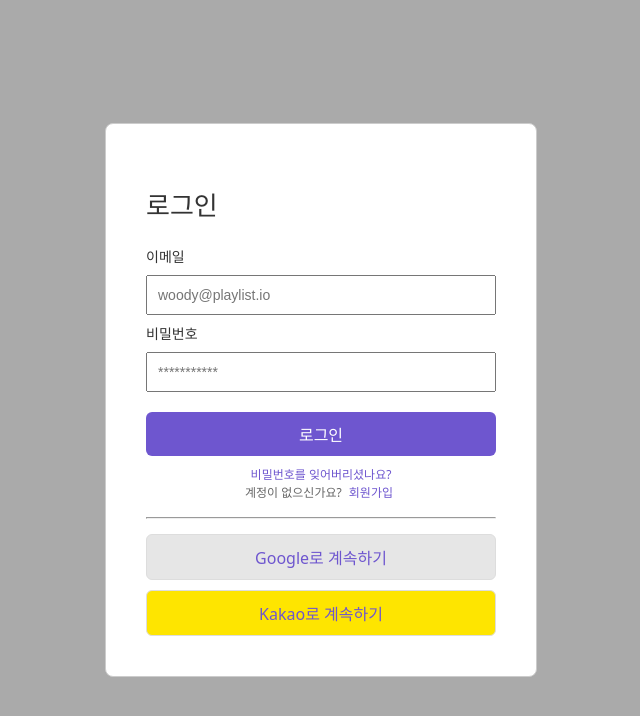
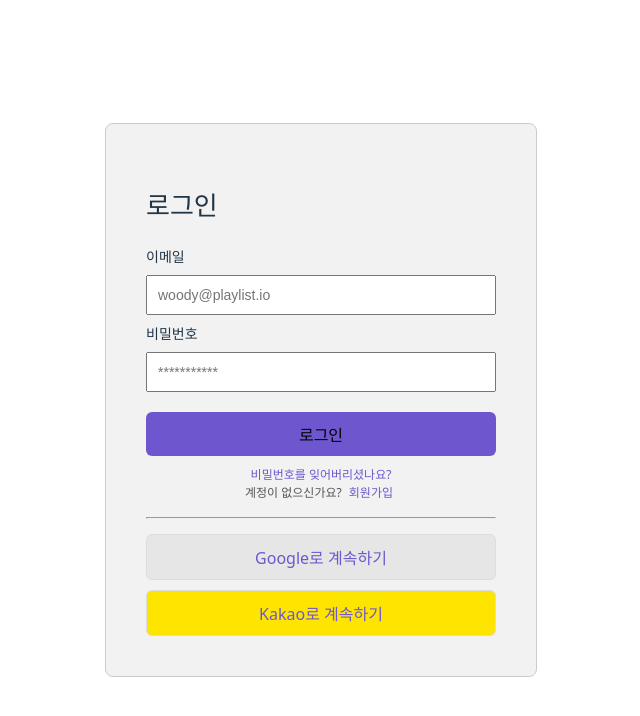
Before and after one commit to codeit-part4/moduPlayList-front, a React (Vite) app: page / in a window 1280 px wide. Shown: the top 716 px of the page, without its empty margins (319-959 px from the left). Built offline with nearby package versions, Linux system fonts and the light colour scheme.

Commit message:
fix: 사용자 테마별 색상 추가

```diff
--- a/src/components/TextLink.tsx
+++ b/src/components/TextLink.tsx
@@ -4,7 +4,7 @@ export const TextLink = styled.div`
     text-align: center;
     margin-top: 10px;
     font-size: 12px;
-    color: #666;
+    color: var(--text-color-help);
 
     a {
     margin: 0 4px;
--- a/src/components/auth/LoginForm.tsx
+++ b/src/components/auth/LoginForm.tsx
@@ -13,7 +13,6 @@ const LoginContainer = styled.div`
     align-items: center;
     min-height: 100vh;
     width: 100vw; /* 가로 전체 차지 */
-    background-color: #AAAAAA;
     overflow-x: hidden; /* 가로 스크롤 방지 (선택사항) */
 `;
 
@@ -22,13 +21,12 @@ const LoginBox = styled.div`
     padding: 40px;
     border: 1px solid #ccc;
     border-radius: 8px;
-    background-color: white;
+    background-color: var(--container-bg-color);
 `;
 
 const LoginButton = styled.button`
     width: 100%;
     background-color: #6e56cf;
-    color: white;
     padding: 10px;
     margin-top: 20px;
     border: none;
--- a/src/components/auth/RegisterForm.tsx
+++ b/src/components/auth/RegisterForm.tsx
@@ -14,7 +14,6 @@ const RegisterContainer = styled.div`
     align-items: center;
     min-height: 100vh;
     width: 100vw;
-    background-color: #AAAAAA;
     `;
 
 const RegisterBox = styled.div`
@@ -22,7 +21,8 @@ const RegisterBox = styled.div`
     padding: 40px;
     border-radius: 8px;
     border: 1px solid #ccc;
-    background-color: #fff;
+    background-color: var(--container-bg-color);
+
 `;
 
 const Button = styled.button`
@@ -77,7 +77,7 @@ const RegisterForm: React.FC = () => {
             <Button type="submit">가입하기</Button>
         </form>
         <TextLink>
-            이미 계정이 있으신가요? <a href="/public">로그인</a>
+            이미 계정이 있으신가요? <a href="/">로그인</a>
         </TextLink>
         </RegisterBox>
     </RegisterContainer>
--- a/src/components/common/BoxTitle.tsx
+++ b/src/components/common/BoxTitle.tsx
@@ -1,7 +1,6 @@
 import styled from 'styled-components'
 
 export const BoxTitle = styled.h2`
-    color: #333;
     font-size: 26px;
     font-weight: bold;
 `;
--- a/src/components/common/Input.tsx
+++ b/src/components/common/Input.tsx
@@ -4,6 +4,6 @@ export const Input = styled.input`
     width: 100%;
     padding: 10px;
     font-size: 14px;
-    color: #333;
     box-sizing: border-box;
+
 `
--- a/src/components/common/StyledLabel.tsx
+++ b/src/components/common/StyledLabel.tsx
@@ -2,12 +2,10 @@ import styled from 'styled-components'
 
 export const StyledLabel = styled.label`
     display: block;
-    color: #333; /* 라벨 텍스트 색상 */
     font-size: 14px;
-    font-weight: 600; /* 글자 두께 */
-    margin-bottom: 8px; /* 라벨과 입력창 사이의 간격 */
+    font-weight: 600;
+    margin-bottom: 8px;
 
-    /* 첫 번째 라벨을 제외한 나머지 라벨에 위쪽 여백 추가 */
     &:not(:first-child) {
         margin-top: 8px;
     }
--- a/src/index.css
+++ b/src/index.css
@@ -1,11 +1,13 @@
 :root {
-  font-family: system-ui, Avenir, Helvetica, Arial, sans-serif;
+  font-family: system-ui, NanumSquare , Avenir, Helvetica, Arial, sans-serif;
   line-height: 1.5;
   font-weight: 400;
 
   color-scheme: light dark;
   color: rgba(255, 255, 255, 0.87);
-  background-color: #242424;
+  background-color: #333333;
+  --container-bg-color: #808080;
+  --text-color-help: #cccccc;
 
   font-synthesis: none;
   text-rendering: optimizeLegibility;
@@ -65,6 +67,8 @@ button:focus-visible {
   :root {
     color: #213547;
     background-color: #ffffff;
+    --container-bg-color: #f2f2f2;
+    --text-color-help: #555555;
   }
   a:hover {
     color: #747bff;
```
